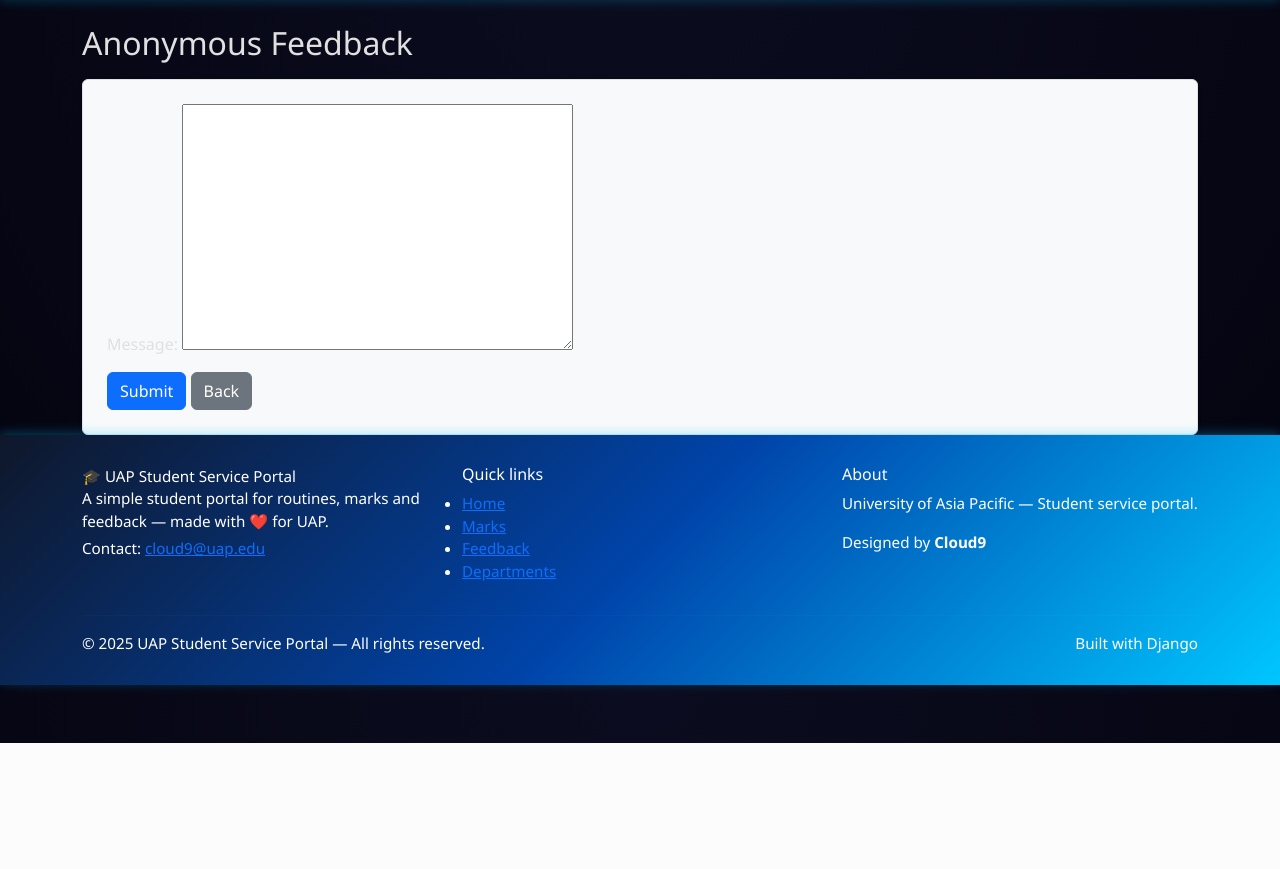
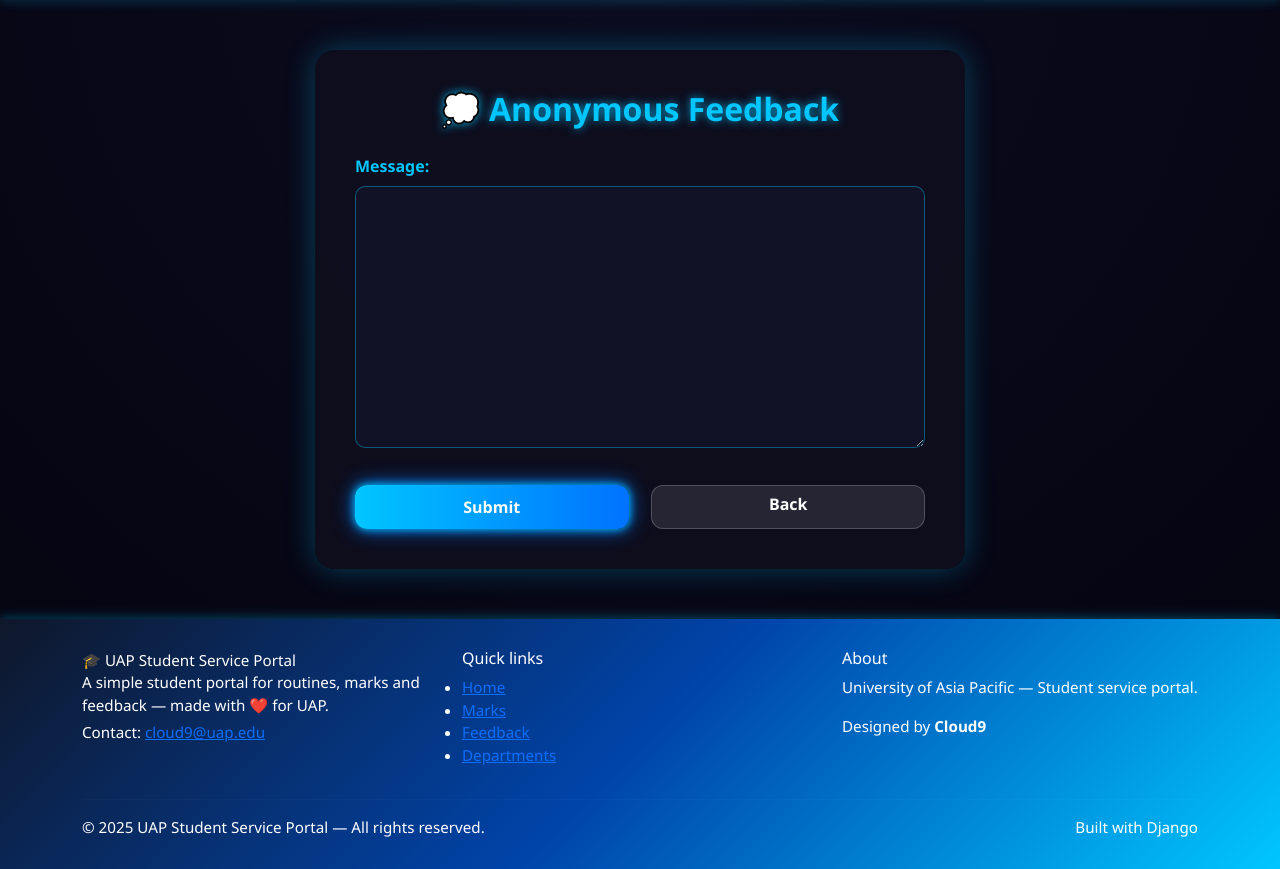
Before and after one commit to rizon53/UAP_Student_Service_Portal, a Django app: page /feedback/ in a window 1280 px wide. Shown: the part 57-926 px from the top of the page. Before the commit the page ends 800 px from the top, so only its background shows below. Run offline with Django 5.2, Linux system fonts and the light colour scheme.

Commit message:
CSS add feedback_form.html

```diff
--- a/templates/feedback_form.html
+++ b/templates/feedback_form.html
@@ -7,13 +7,107 @@
 <body>
 {% extends 'base.html' %}
 {% block content %}
-<h2 class="mb-3">Anonymous Feedback</h2>
-<form method="post" class="border p-4 bg-light rounded shadow-sm">
-    {% csrf_token %}
-    {{ form.as_p }}
-    <button type="submit" class="btn btn-primary">Submit</button>
-    <a href="/" class="btn btn-secondary">Back</a>
-</form>
+<style>
+    .feedback-container {
+        background: rgba(15, 15, 30, 0.92);
+        padding: 40px;
+        border-radius: 20px;
+        box-shadow: 0 0 30px rgba(0,198,255,0.3);
+        backdrop-filter: blur(10px);
+        margin: 50px auto;
+        max-width: 650px;
+        color: #fff;
+    }
+
+    h2 {
+        text-align: center;
+        color: #00c6ff;
+        font-weight: 700;
+        text-shadow: 0 0 10px rgba(0,198,255,0.8);
+        margin-bottom: 25px;
+    }
+
+    label {
+        font-weight: 600;
+        color: #00c6ff;
+        margin-bottom: 8px;
+    }
+
+    textarea, input, select {
+        background: rgba(20, 20, 40, 0.95);
+        color: #fff;
+        border: 1px solid rgba(0,198,255,0.4);
+        border-radius: 10px;
+        padding: 10px;
+        width: 100%;
+        margin-bottom: 15px;
+        transition: all 0.3s ease;
+    }
+
+    textarea:focus, input:focus, select:focus {
+        box-shadow: 0 0 10px rgba(0,198,255,0.6);
+        border-color: #00c6ff;
+        outline: none;
+    }
+
+    .btn-glow {
+        background: linear-gradient(90deg, #00c6ff, #0072ff);
+        color: #fff;
+        font-weight: 600;
+        border: none;
+        border-radius: 12px;
+        box-shadow: 0 0 8px #00c6ff, 0 0 20px #0072ff;
+        transition: all 0.3s ease;
+        width: 48%;
+    }
+
+    .btn-glow:hover {
+        transform: translateY(-2px);
+        box-shadow: 0 0 20px #00c6ff, 0 0 40px #0072ff;
+    }
+
+    .btn-secondary {
+        background: rgba(255,255,255,0.1);
+        color: #fff;
+        font-weight: 600;
+        border-radius: 12px;
+        border: 1px solid rgba(255,255,255,0.2);
+        transition: all 0.3s ease;
+        width: 48%;
+    }
+
+    .btn-secondary:hover {
+        background: rgba(255,255,255,0.2);
+    }
+
+    .button-group {
+        display: flex;
+        justify-content: space-between;
+        margin-top: 15px;
+    }
+
+    @keyframes glowPulse {
+        0% { box-shadow: 0 0 15px #00c6ff; }
+        50% { box-shadow: 0 0 30px #0072ff; }
+        100% { box-shadow: 0 0 15px #00c6ff; }
+    }
+
+    .feedback-container:hover {
+        animation: glowPulse 2s infinite alternate;
+    }
+</style>
+
+<div class="feedback-container">
+    <h2>💭 Anonymous Feedback</h2>
+    <form method="post">
+        {% csrf_token %}
+        {{ form.as_p }}
+        <div class="button-group">
+            <button type="submit" class="btn btn-glow">Submit</button>
+            <a href="/" class="btn btn-secondary">Back</a>
+        </div>
+    </form>
+</div>
 {% endblock %}
 </body>
 </html>
```
